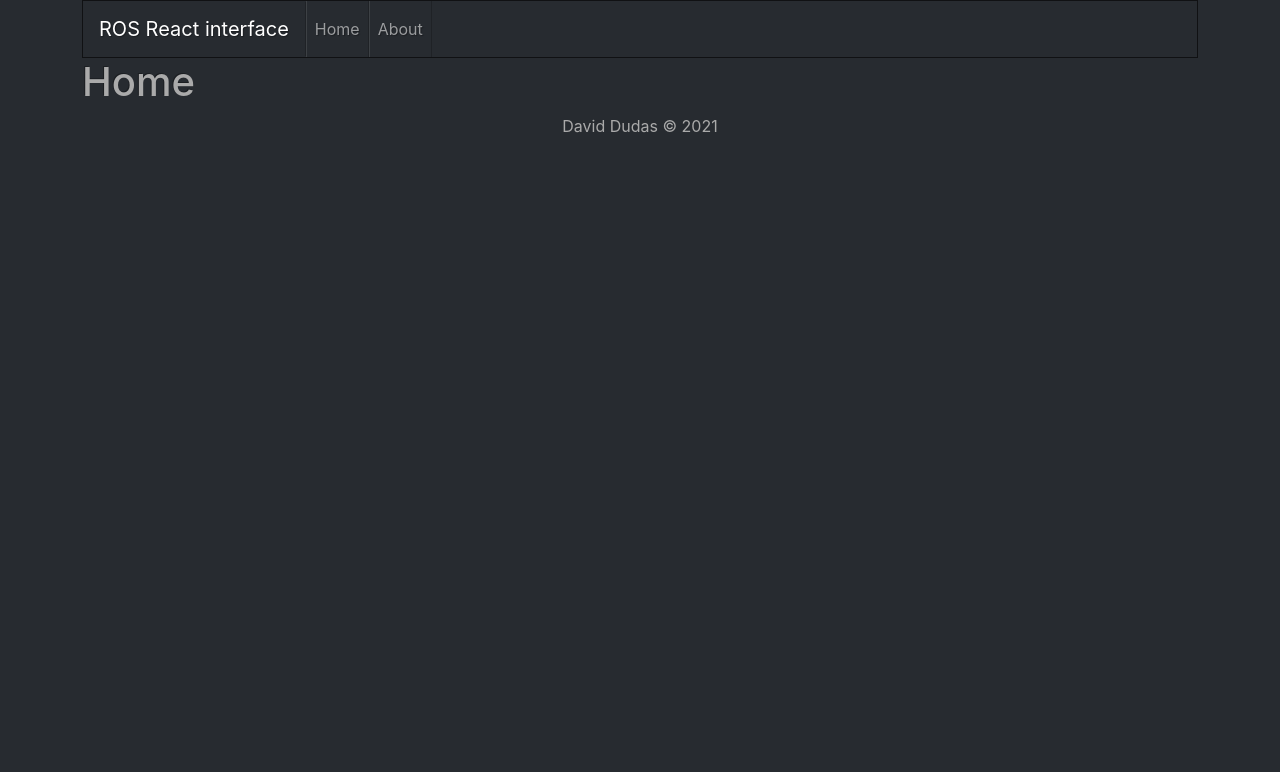
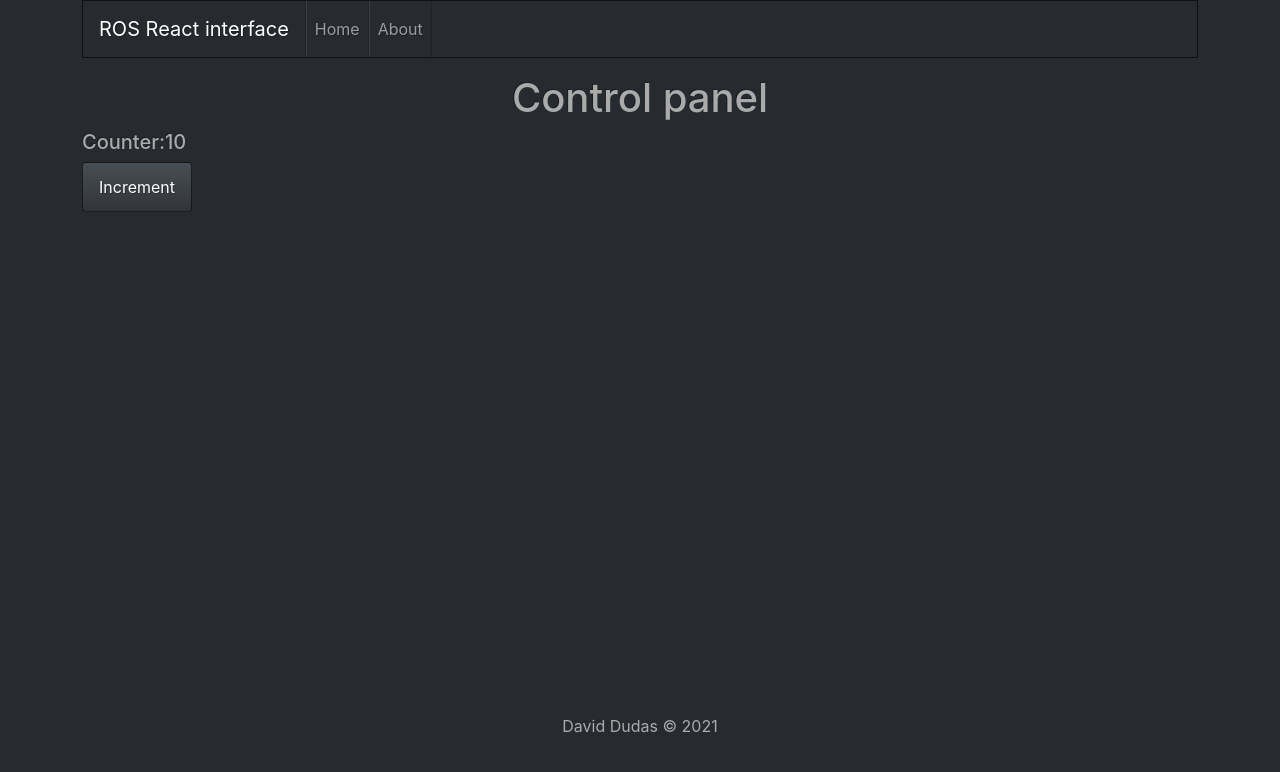
Before and after one commit to dudasdavid/ros-react-interface, a React (Create React App) app: page / in a window 1280 px wide. Shown: the top 772 px of the page. Built offline with nearby package versions, Linux system fonts and the light colour scheme.

Commit message:
add a test button

```diff
--- a/src/components/Home.jsx
+++ b/src/components/Home.jsx
@@ -1,8 +1,22 @@
 import React, { Component } from 'react';
+import { Button } from "react-bootstrap"
 
 class Home extends Component {
+    state = {
+        counter: 10,
+    };
+
+    increment_counter() {
+        this.setState({ counter: this.state.counter + 1 })
+        console.log(this.state.counter);
+    };
+
     render() {
-        return (<div><h1>Home</h1></div>);
+        return (<main>
+            <h1 className="text-center mt-3">Control panel</h1>
+            <h5>Counter:<span>{this.state.counter}</span></h5>
+            <Button onClick={() => this.increment_counter()}>Increment</Button>
+        </main>);
     }
 }
 
--- a/src/index.css
+++ b/src/index.css
@@ -11,3 +11,7 @@ code {
   font-family: source-code-pro, Menlo, Monaco, Consolas, 'Courier New',
     monospace;
 }
+
+main {
+    min-height: 80vh;
+}
```
